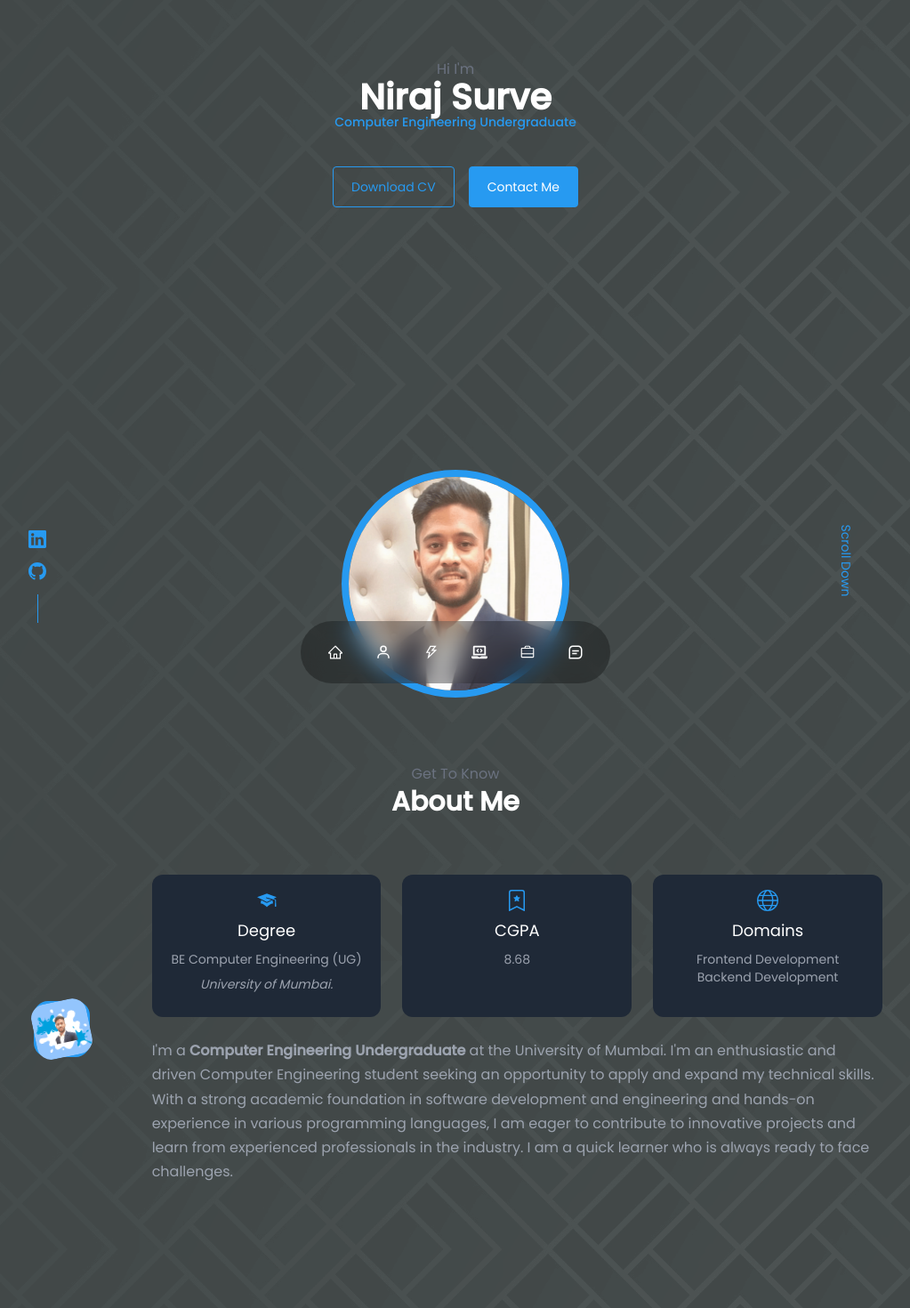
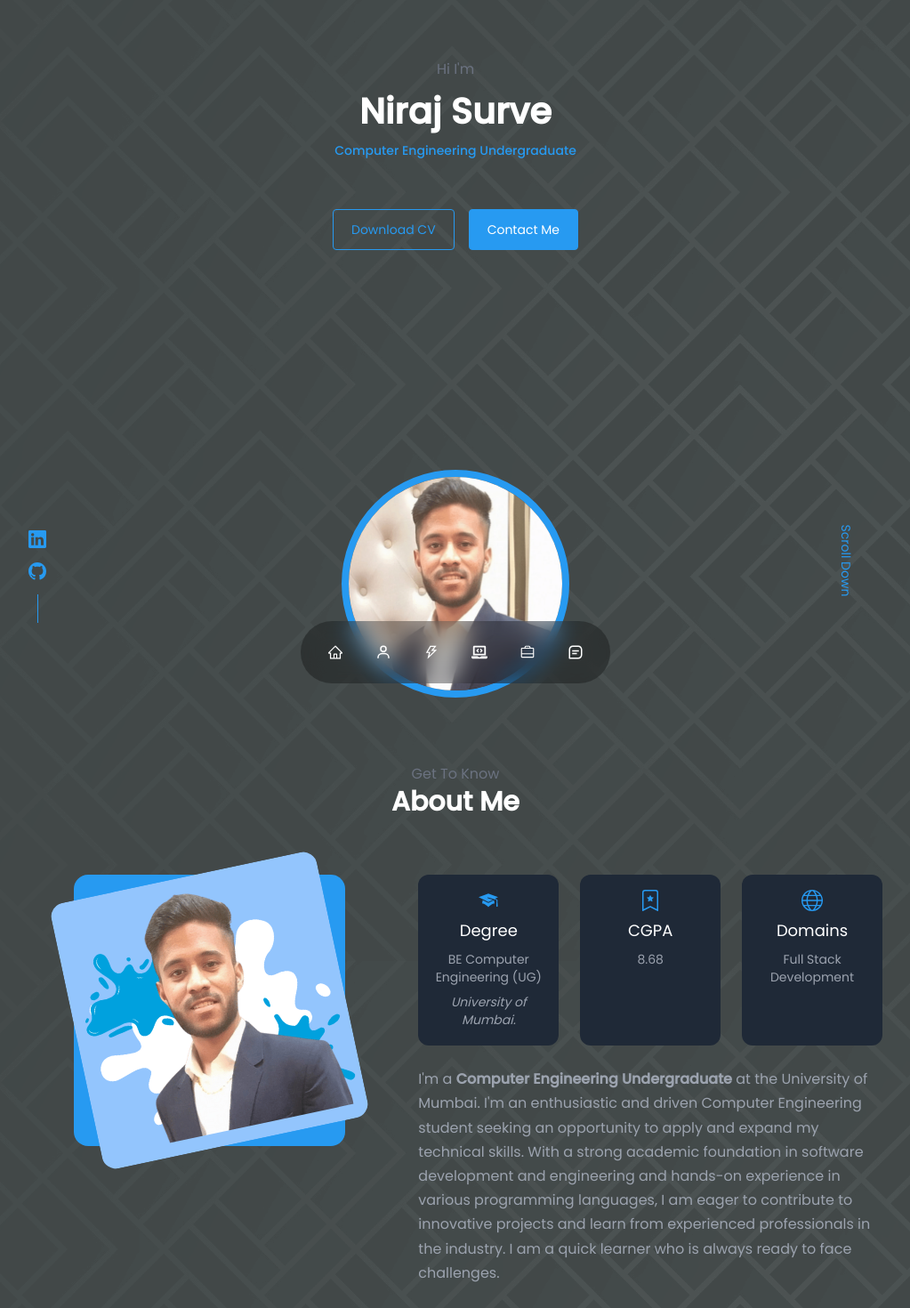
Before and after one commit to niraj-surve/portfolio, a React (Vite) app: page / in a window 1280 px wide. Shown: the top 1470 px of the page at 89% size, without its empty margins (128-1151 px from the left). Built offline with nearby package versions, Linux system fonts and the light colour scheme.

Commit message:
modify: mobile responsiveness fixed

```diff
--- a/src/components/About/About.jsx
+++ b/src/components/About/About.jsx
@@ -11,8 +11,8 @@ const About = forwardRef((props, ref) => {
         <h5 className="text-gray-500">Get To Know</h5>
         <h2 className="text-3xl font-bold mb-16">About Me</h2>
 
-        <div className="container mx-auto grid grid-cols-1 md:grid-cols-split justify-center max-md:items-center gap-16">
-          <div className="relative mx-auto w-3/4 md:w-[85%] aspect-square bg-primary rounded-2xl flex items-center justify-center self-center">
+        <div className="container mx-auto grid grid-cols-1 md:grid-cols-split justify-center max-md:items-center gap-8">
+          <div className="relative mx-auto w-3/4 aspect-square bg-primary rounded-2xl flex max-md:items-center max-md:mb-8">
             <div className="overflow-hidden cursor-pointer w-full bg-blue-300 bg-[url('./assets/sqaure-bg.png')] bg-cover  rounded-2xl transform transition-transform duration-500 hover:rotate-0 -rotate-12 p-4">
               <img
                 src={myImage}
@@ -24,7 +24,7 @@ const About = forwardRef((props, ref) => {
 
           <div>
             <div className="grid grid-cols-1 md:grid-cols-3 gap-6 mb-6 max-md:justify-center">
-              <div className="h-40 bg-gray-800 border border-transparent rounded-xl p-4 flex flex-col max-md:justify-center items-center gap-2 text-center transition duration-500 hover:bg-transparent hover:border-primary cursor-pointer">
+              <div className="h-md:md48-52 bg-gray-800 border border-transparent rounded-xl p-4 flex flex-col max-md:justify-center items-center gap-2 text-center transition duration-500 hover:bg-transparent hover:border-primary cursor-pointer">
                 <GiGraduateCap className="text-primary text-2xl" />
                 <h5 className="text-lg">Degree</h5>
                 <small className="text-sm text-gray-400 flex flex-col gap-2">
@@ -33,19 +33,18 @@ const About = forwardRef((props, ref) => {
                 </small>
               </div>
 
-              <div className="h-40 bg-gray-800 border border-transparent rounded-xl p-4 flex flex-col max-md:justify-center items-center gap-2 text-center transition duration-500 hover:bg-transparent hover:border-primary cursor-pointer">
+              <div className="h-40 md:h-48 bg-gray-800 border border-transparent rounded-xl p-4 flex flex-col max-md:justify-center items-center gap-2 text-center transition duration-500 hover:bg-transparent hover:border-primary cursor-pointer">
                 <BsBookmarkStar className="text-primary text-2xl" />
                 <h5 className="text-lg">CGPA</h5>
                 <small className="text-sm text-gray-400">8.68</small>
               </div>
 
-              <div className="h-40 bg-gray-800 border border-transparent rounded-xl p-4 flex flex-col max-md:justify-center items-center gap-2 text-center transition duration-500 hover:bg-transparent hover:border-primary cursor-pointer">
+              <div className="h-40 md:h-48 bg-gray-800 border border-transparent rounded-xl p-4 flex flex-col max-md:justify-center items-center gap-2 text-center transition duration-500 hover:bg-transparent hover:border-primary cursor-pointer">
                 <TfiWorld className="text-primary text-2xl" />
                 <h5 className="text-lg">Domains</h5>
                 <small className="text-sm text-gray-400">
                   <ul>
-                    <li>Frontend Development</li>
-                    <li>Backend Development</li>
+                    <li>Full Stack Development</li>
                   </ul>
                 </small>
               </div>
--- a/src/components/Home/Home.jsx
+++ b/src/components/Home/Home.jsx
@@ -6,7 +6,7 @@ import Socials from "./Socials.jsx";
 const Home = forwardRef((props, ref) => {
   return (
     <section id="home" ref={ref} className="h-screen pt-16">
-      <div className="w-full md:w-3/4 mx-auto h-full px-8 md:px-40 relative flex flex-col items-center">
+      <div className="w-full md:w-3/4 mx-auto h-full px-8 md:px-40 relative flex flex-col gap-4 items-center">
         <h5 className="text-gray-500">Hi I'm</h5>
         <h1 className="text-3xl md:text-[40px] font-bold text-white font-poppins">
           Niraj Surve
--- a/tailwind.config.js
+++ b/tailwind.config.js
@@ -15,7 +15,7 @@ export default {
         poppins: "Poppins, sans-serif",
       },
       gridTemplateColumns: {
-        split: "1fr 11fr",
+        split: "3fr 9fr",
         contact: "4fr 8fr",
         splitBtns: "2fr 10fr",
       },
```
